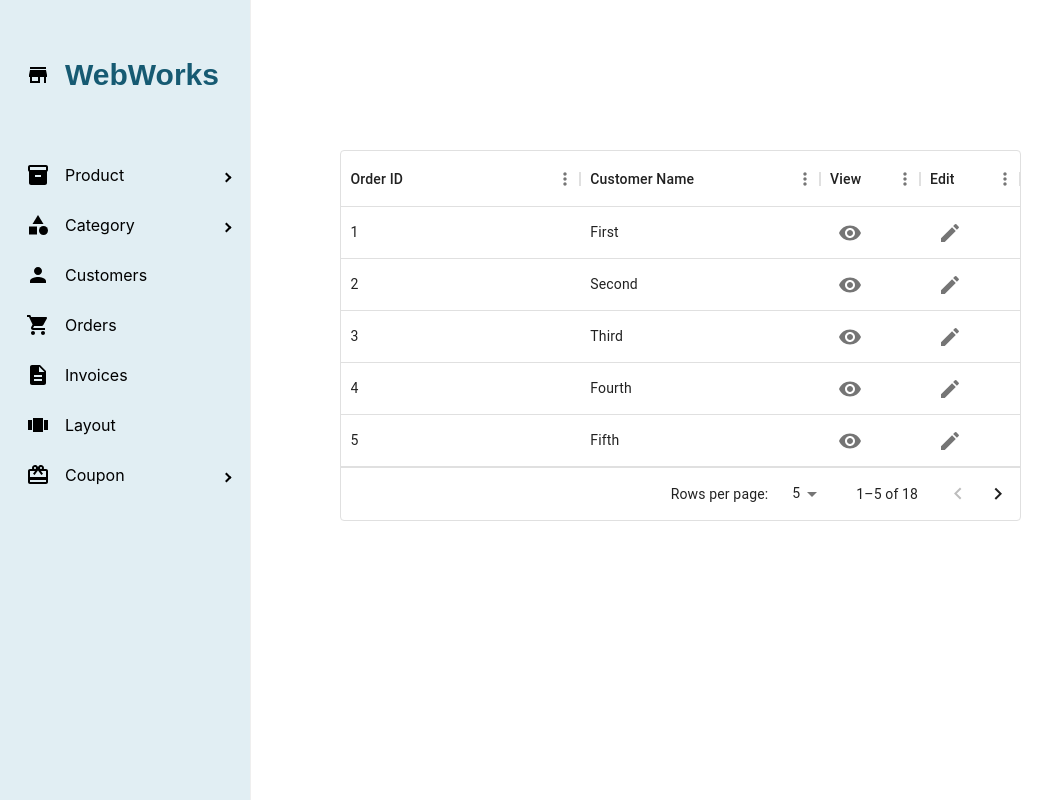
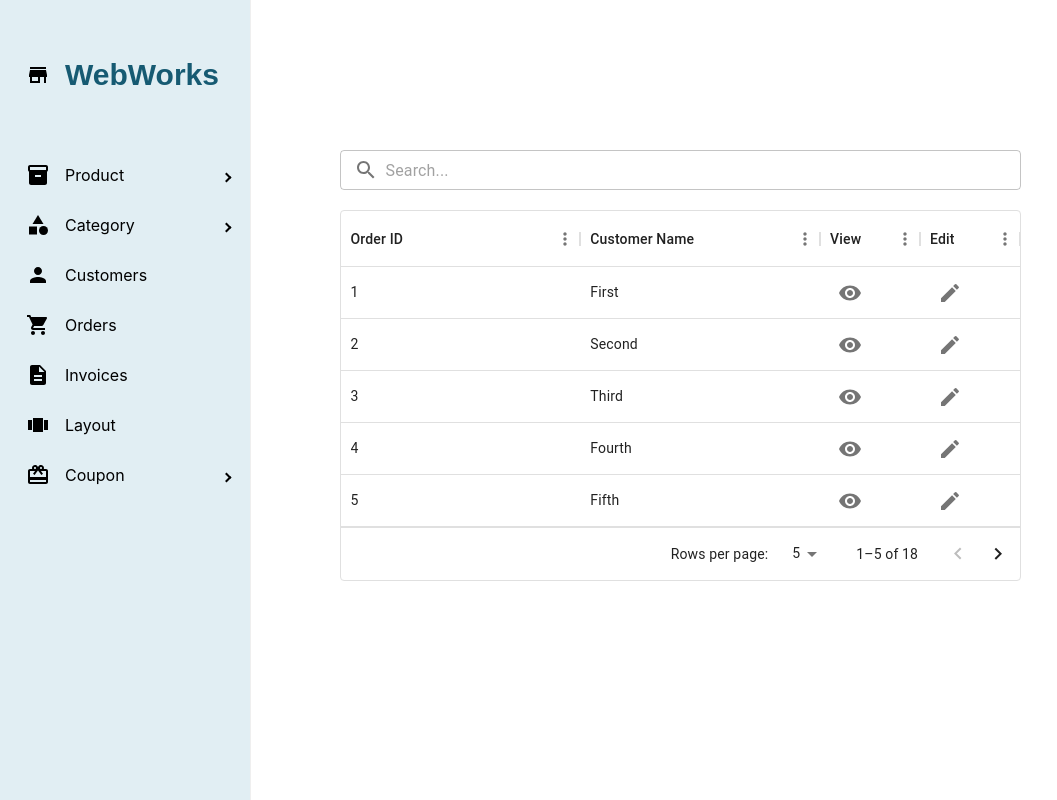
Before and after one commit to Webworks2510/Admin_Template, a React (Create React App) app: page /orders in a window 1280 px wide. Shown: the whole page, without its empty margins (0-1057 px from the left). Built offline with nearby package versions, Linux system fonts and the light colour scheme.

Commit message:
Search bar added

```diff
--- a/src/component/AddProduct.js
+++ b/src/component/AddProduct.js
@@ -1,20 +1,20 @@
-import React, { useEffect, useState } from "react";
+import AddCircleIcon from "@mui/icons-material/AddCircle";
 import CancelIcon from "@mui/icons-material/Cancel";
+import React, { useState } from "react";
+import LargeImgBackground from "../assests/images/LargeImgBackgound.png";
 import smallImgBackground from "../assests/images/smallImgBackground.png";
-import LargeImgBackground from "../assests/images/LargeImgBackgound.png";
-import AddCircleIcon from "@mui/icons-material/AddCircle";
 
 import {
-	TextField,
-	Grid,
-	Paper,
 	Box,
-	styled,
 	Button,
 	FormControl,
+	Grid,
 	InputLabel,
+	MenuItem,
+	Paper,
 	Select,
-	MenuItem,
+	TextField,
+	styled,
 } from "@mui/material";
 
 const Item = styled(Paper)(({ theme }) => ({
@@ -109,23 +109,23 @@ export default function AddProduct() {
 			<Grid container spacing={0}>
 				<Grid item xs={12} md={5}>
 					<Item>
-						<DisplayImage alt="Product Image" src={LargeImgBackground} />
+						<DisplayImage alt="Product" src={LargeImgBackground} />
 
 						<AddImageContainer>
 							<AddImage>
-								<img alt="Product Image" src={smallImgBackground} />
+								<img alt="Product" src={smallImgBackground} />
 								<AddCircle />
 							</AddImage>
 							<AddImage>
-								<img alt="Product Image" src={smallImgBackground} />
+								<img alt="Product" src={smallImgBackground} />
 								<AddCircle />
 							</AddImage>
 							<AddImage>
-								<img alt="Product Image" src={smallImgBackground} />
+								<img alt="Product" src={smallImgBackground} />
 								<AddCircle />
 							</AddImage>
 							<AddImage>
-								<img alt="Product Image" src={smallImgBackground} />
+								<img alt="Product" src={smallImgBackground} />
 								<AddCircle />
 							</AddImage>
 						</AddImageContainer>
--- a/src/component/CategoryList.js
+++ b/src/component/CategoryList.js
@@ -3,6 +3,7 @@ import VisibilityIcon from "@mui/icons-material/Visibility";
 import IconButton from "@mui/material/IconButton";
 import { DataGrid } from "@mui/x-data-grid";
 import React from "react";
+import SearchBar from "./SearchBar";
 
 function CategoryList() {
 	const category = [
@@ -27,7 +28,7 @@ function CategoryList() {
 	];
 
 	const columns = [
-		{ field: "name", headerName: "Category Name" ,flex:1},
+		{ field: "name", headerName: "Category Name", flex: 1 },
 		{
 			field: "view",
 			headerName: "View",
@@ -64,9 +65,9 @@ function CategoryList() {
 				maxWidth: "80%",
 			}}
 		>
-			{/* <div>
-				<SearchBar placeholder="Enter category name" />
-			</div> */}
+			<div>
+				<SearchBar/>
+			</div>
 			<div
 				style={{
 					height: "73%",
--- a/src/component/CouponList.js
+++ b/src/component/CouponList.js
@@ -3,6 +3,7 @@ import VisibilityIcon from "@mui/icons-material/Visibility";
 import IconButton from "@mui/material/IconButton";
 import { DataGrid } from "@mui/x-data-grid";
 import React from "react";
+import SearchBar from "./SearchBar";
 
 function CouponList() {
 	const coupon = [
@@ -64,9 +65,9 @@ function CouponList() {
 				maxWidth: "80%",
 			}}
 		>
-			{/* <div>
-				<SearchBar placeholder="Enter coupon name" />
-			</div> */}
+			<div>
+				<SearchBar />
+			</div>
 			<div
 				style={{
 					height: "73%",
--- a/src/component/CustomerList.js
+++ b/src/component/CustomerList.js
@@ -3,6 +3,7 @@ import VisibilityIcon from "@mui/icons-material/Visibility";
 import IconButton from "@mui/material/IconButton";
 import { DataGrid } from "@mui/x-data-grid";
 import React from "react";
+import SearchBar from "./SearchBar";
 
 function CustomerList() {
 	const customer = [
@@ -64,9 +65,7 @@ function CustomerList() {
 				maxWidth: "80%",
 			}}
 		>
-			{/* <div>
-				<SearchBar placeholder="Enter customer name" />
-			</div> */}
+			<SearchBar />
 			<div
 				style={{
 					height: "73%",
--- a/src/component/Invoice.js
+++ b/src/component/Invoice.js
@@ -3,6 +3,7 @@ import VisibilityIcon from "@mui/icons-material/Visibility";
 import IconButton from "@mui/material/IconButton";
 import { DataGrid } from "@mui/x-data-grid";
 import React from "react";
+import SearchBar from "./SearchBar";
 
 function Invoice() {
 	const invoice = [
@@ -65,9 +66,9 @@ function Invoice() {
 				maxWidth: "80%",
 			}}
 		>
-			{/* <div>
-				<SearchBar placeholder="Enter invoice id" />
-			</div> */}
+			<div>
+				<SearchBar />
+			</div>
 			<div
 				style={{
 					height: "73%",
--- a/src/component/Orders.js
+++ b/src/component/Orders.js
@@ -3,6 +3,7 @@ import VisibilityIcon from "@mui/icons-material/Visibility";
 import IconButton from "@mui/material/IconButton";
 import { DataGrid } from "@mui/x-data-grid";
 import React from "react";
+import SearchBar from "./SearchBar";
 
 function Orders() {
 	const orders = [
@@ -65,9 +66,9 @@ function Orders() {
 				maxWidth: "80%",
 			}}
 		>
-			{/* <div>
-				<SearchBar placeholder="Enter order id" />
-			</div> */}
+			<div>
+				<SearchBar />
+			</div>
 			<div
 				style={{
 					height: "73%",
--- a/src/component/ProductList.js
+++ b/src/component/ProductList.js
@@ -3,6 +3,7 @@ import VisibilityIcon from "@mui/icons-material/Visibility";
 import IconButton from "@mui/material/IconButton";
 import { DataGrid } from "@mui/x-data-grid";
 import React from "react";
+import SearchBar from "./SearchBar";
 
 function ProductList() {
 	const product = [
@@ -66,9 +67,9 @@ function ProductList() {
 				maxWidth: "80%",
 			}}
 		>
-			{/* <div>
-				<SearchBar placeholder="Enter product name" />
-			</div> */}
+			<div>
+				<SearchBar />
+			</div>
 			<div
 				style={{
 					height: "73%",
--- /dev/null
+++ b/src/component/SearchBar.js
@@ -0,0 +1,25 @@
+import { InputAdornment, TextField } from "@mui/material";
+import { GridSearchIcon } from "@mui/x-data-grid";
+import React from "react";
+
+function SearchBar() {
+	return (
+		<div style={{ marginBottom: "20px" }}>
+			<TextField
+				placeholder="Search..."
+				variant="outlined"
+				size="small"
+				fullWidth
+				InputProps={{
+					startAdornment: (
+						<InputAdornment position="start">
+							<GridSearchIcon />
+						</InputAdornment>
+					),
+				}}
+			/>
+		</div>
+	);
+}
+
+export default SearchBar;
--- a/src/index.js
+++ b/src/index.js
@@ -4,7 +4,7 @@ import { ProSidebarProvider } from "react-pro-sidebar";
 import { BrowserRouter } from "react-router-dom";
 import App from "./App";
 import "./index.css";
-import reportWebVitals from "./reportWebVitals";
+
 
 const root = ReactDOM.createRoot(document.getElementById("root"));
 root.render(
@@ -16,8 +16,3 @@ root.render(
 		</BrowserRouter>
 	</React.StrictMode>,
 );
-
-// If you want to start measuring performance in your app, pass a function
-// to log results (for example: reportWebVitals(console.log))
-// or send to an analytics endpoint. Learn more: https://bit.ly/CRA-vitals
-reportWebVitals();
--- a/src/reportWebVitals.js
+++ /dev/null
@@ -1,13 +0,0 @@
-const reportWebVitals = onPerfEntry => {
-  if (onPerfEntry && onPerfEntry instanceof Function) {
-    import('web-vitals').then(({ getCLS, getFID, getFCP, getLCP, getTTFB }) => {
-      getCLS(onPerfEntry);
-      getFID(onPerfEntry);
-      getFCP(onPerfEntry);
-      getLCP(onPerfEntry);
-      getTTFB(onPerfEntry);
-    });
-  }
-};
-
-export default reportWebVitals;
```
Also changed, not shown: src/setupTests.js (deleted, +0 -5 lines), src/logo.svg (deleted).
